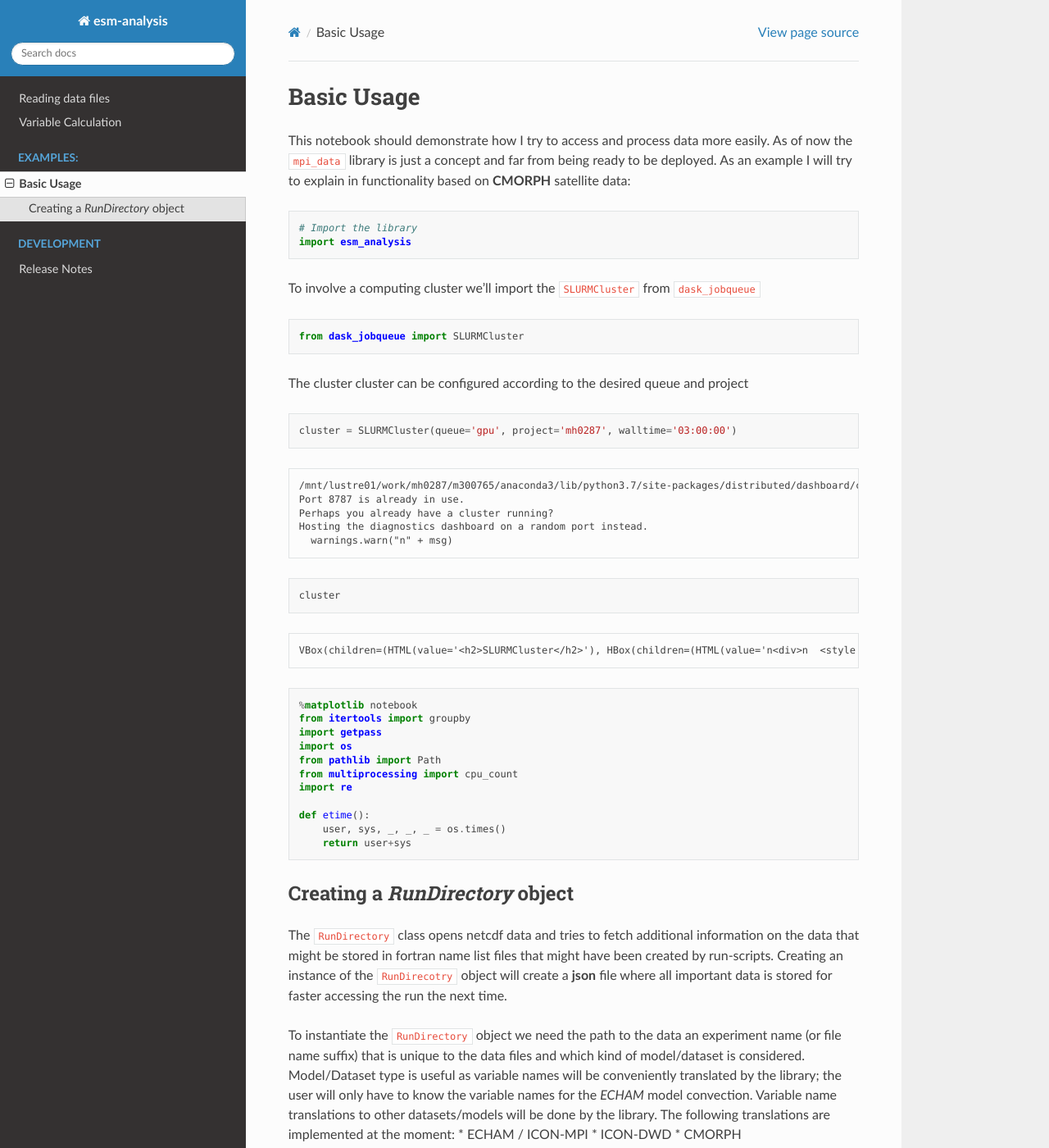
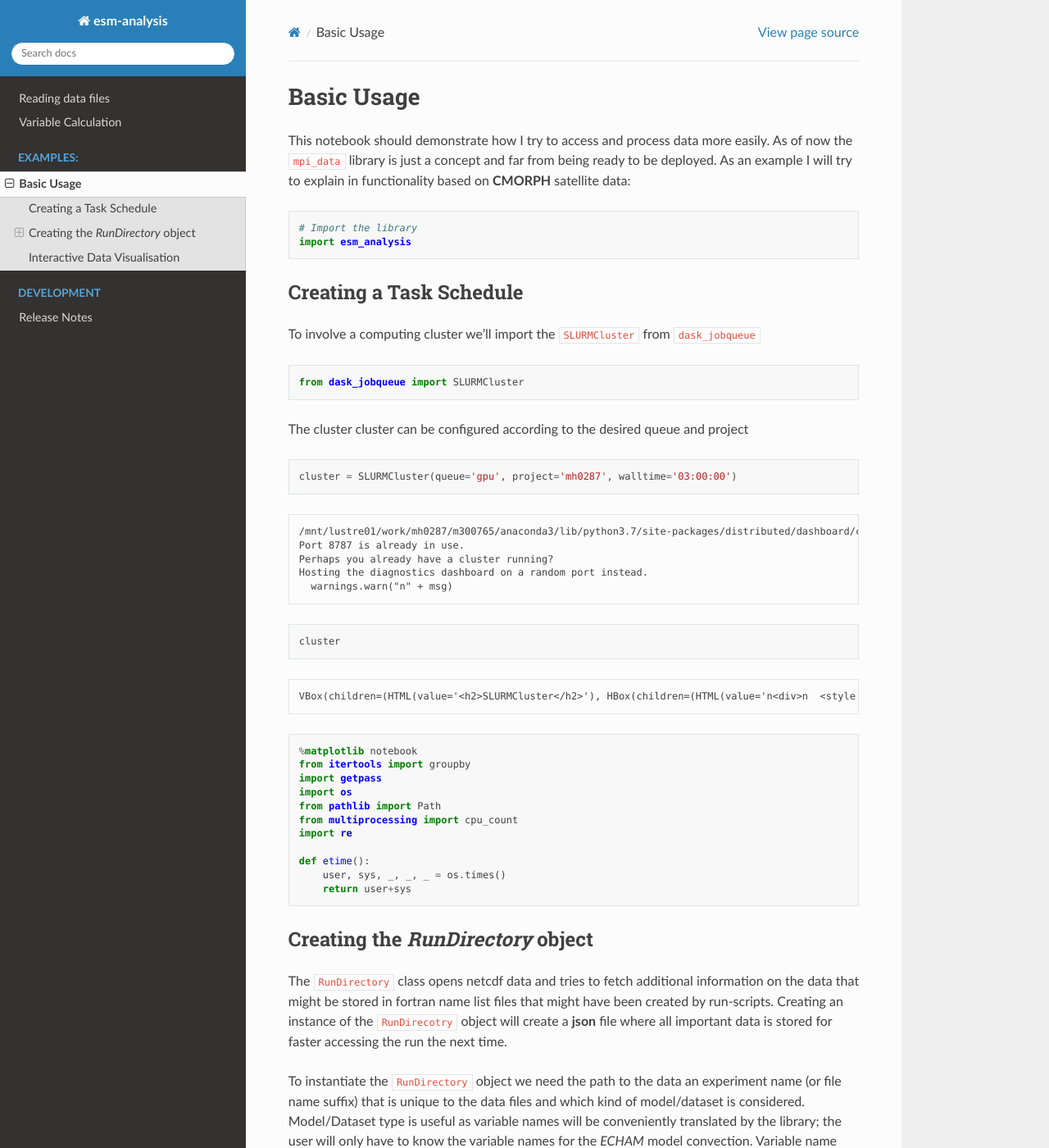
Before and after one commit to antarcticrainforest/esm_analysis, a Sphinx documentation site: the page built from docs/demo.rst, in a window 1280 px wide and 1400 px high. Shown: the whole window at 82% size. Built offline with Sphinx 7.4.7 and the Read the Docs theme 2.0.0, drawn with Linux system fonts in a browser that asks for light colours; some of the changed text lies outside the part shown.

Commit message:
Update demo.rst

```diff
--- a/docs/demo.rst
+++ b/docs/demo.rst
@@ -1,6 +1,6 @@
 
 Basic Usage
------------
+===========
 
 This notebook should demonstrate how I try to access and process data
 more easily. As of now the ``mpi_data`` library is just a concept and
@@ -11,6 +11,9 @@
 
     # Import the library
     import esm_analysis
+
+Creating a Task Schedule
+------------------------
 
 To involve a computing cluster we’ll import the ``SLURMCluster`` from
 ``dask_jobqueue``
@@ -61,8 +64,8 @@
         user, sys, _, _, _ = os.times()
         return user+sys
 
-Creating a *RunDirectory* object
-~~~~~~~~~~~~~~~~~~~~~~~~~~~~~~~~
+Creating the *RunDirectory* object
+----------------------------------
 
 The ``RunDirectory`` class opens netcdf data and tries to fetch
 additional information on the data that might be stored in fortran name
@@ -158,6 +161,9 @@
 
 
 
+Re-Gridding the Input Data
+~~~~~~~~~~~~~~~~~~~~~~~~~~
+
 Let’s remap the content of this run. The ``run_directory`` object also
 offers a method for this. The remapping method is applied by calling
 ``remap``.
@@ -205,6 +211,9 @@
     CPU times: user 6min 5s, sys: 11.3 s, total: 6min 16s
     Wall time: 34min 1s
 
+
+Applying Custom Functions to the Run
+~~~~~~~~~~~~~~~~~~~~~~~~~~~~~~~~~~~~
 
 The remapped data is stored in *daily* files. Suppose we want to merge
 the data into monthly files. We can take advantage of the fact that the
@@ -333,6 +342,9 @@
 
 
 
+Using Data-Caches for faster realoading
+~~~~~~~~~~~~~~~~~~~~~~~~~~~~~~~~~~~~~~~
+
 Loading the data can take, depending on the amount of files in the run,
 a significant up amount of time. This is where the ``overwrite`` keyword
 argument comes in. When creating an instance of the ``RunDirectory``
@@ -364,6 +376,9 @@
 
     Loading the serialized pickle took 0.43000000000006366 seonds
 
+
+Interactive Data Visualisation
+------------------------------
 
 ``mpi_data`` comes with a very rudimentary plotting collection. For
 instances plotting on maps is still not supported. Yet the 2D rainfall
```
